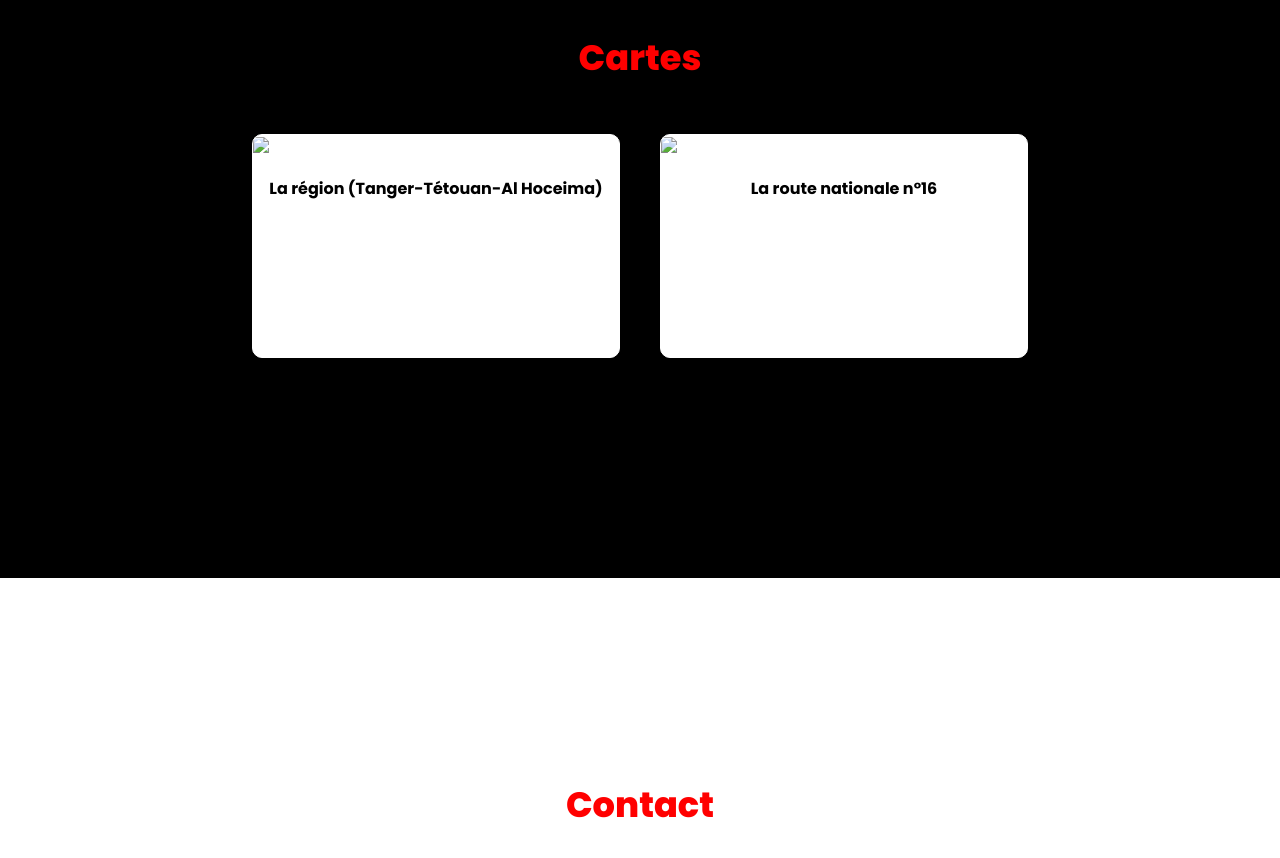
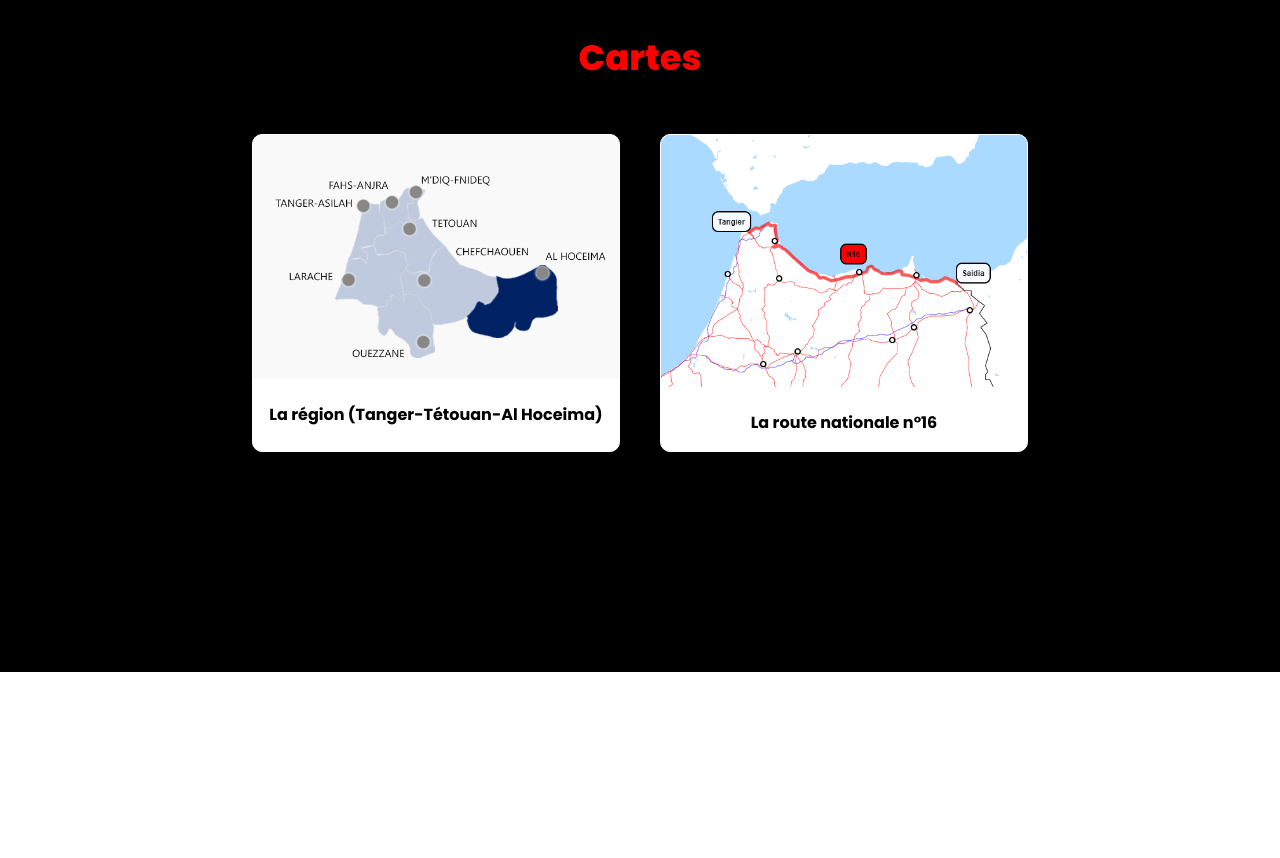
Before and after one commit to YassinePneuMatique/YassinePneuMatique, a plain HTML site: page index.html in a window 1280 px wide. Shown: the part 2240-3098 px from the top of the page. Drawn offline with Linux system fonts and the light colour scheme.

Commit message:
Update index.html

```diff
--- a/index.html
+++ b/index.html
@@ -74,7 +74,7 @@
         <div class="content">
             <div class="carte-card">
                 <div class="carte-image">
-                    <img src="images/Tanger-Tétouan-Al Hoceima.png">
+                    <img src="Tanger-Tétouan-Al Hoceima.png">
                 </div>
                 <div class="carte-info">
                     <strong>La région (Tanger-Tétouan-Al Hoceima)</strong>
@@ -82,7 +82,7 @@
             </div>
             <div class="carte-card">
                 <div class="carte-image">
-                    <img src="images/Morocco_N16_road_map_(new_version).png">
+                    <img src="Morocco_N16_road_map_(new_version).png">
                 </div>
                 <div class="carte-info">
                     <strong>La route nationale n°16</strong>
```
